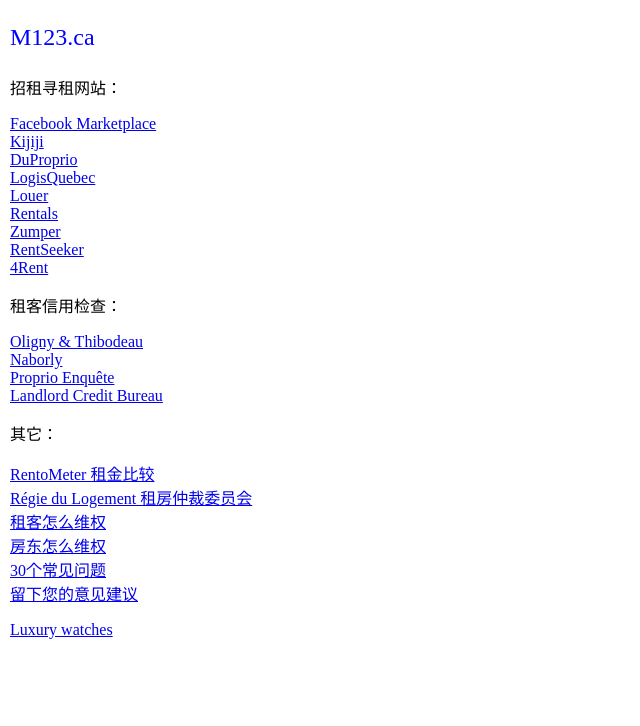
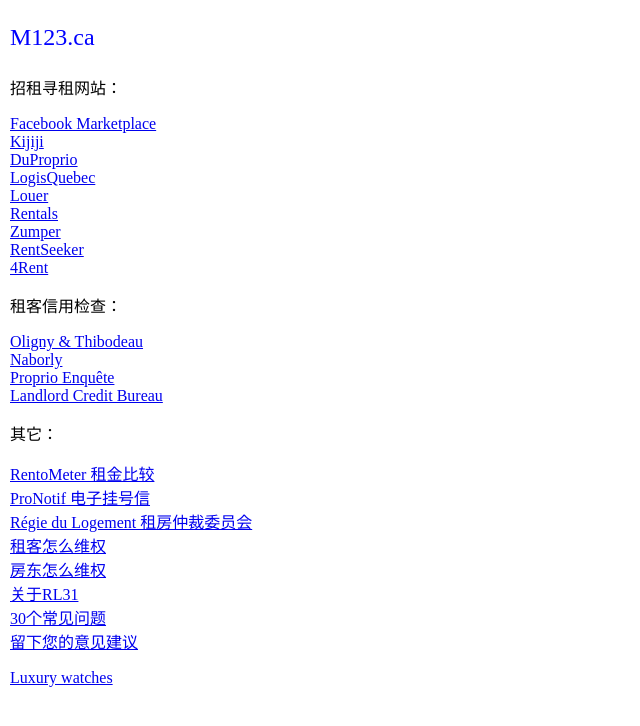
Before and after one commit to huangyougong/m123, a plain HTML site: page index.html in a window 1280 px wide. Shown: the whole page, without its empty margins (0-640 px from the left). Drawn offline with Linux system fonts and the light colour scheme.

Commit message:
Update index.html

```diff
--- a/index.html
+++ b/index.html
@@ -42,10 +42,12 @@
 		<p">其它：</p>
 		<p>
 		<a href="https://www.rentometer.com/">RentoMeter 租金比较</a><br />
+		<a href="https://pronotif.com/">ProNotif 电子挂号信</a><br />
 		<a href="https://www.tal.gouv.qc.ca/">Régie du Logement 租房仲裁委员会</a><br />
 		<a href="https://zufangba.info/%e7%bb%b4%e6%9d%83/">租客怎么维权</a><br />
 		<a href="http://yingyu.xdf.cn/201807/10800188.html">房东怎么维权</a><br />
-		<a href="https://silaws.com/2020/04/03/rent-qa/">30个常见问题</a><br />
+		<a href="https://silaws.com/2020/04/03/rent-qa/">关于RL31</a><br />
+		<a href="https://mp.weixin.qq.com/s/sPwPFlKJLWRO0mH3DJezdA">30个常见问题</a><br />
 		<a href="https://forms.gle/SRG6EPgLTFbi9o8r7">留下您的意见建议</a>
 		</p>
 		<p>
```
